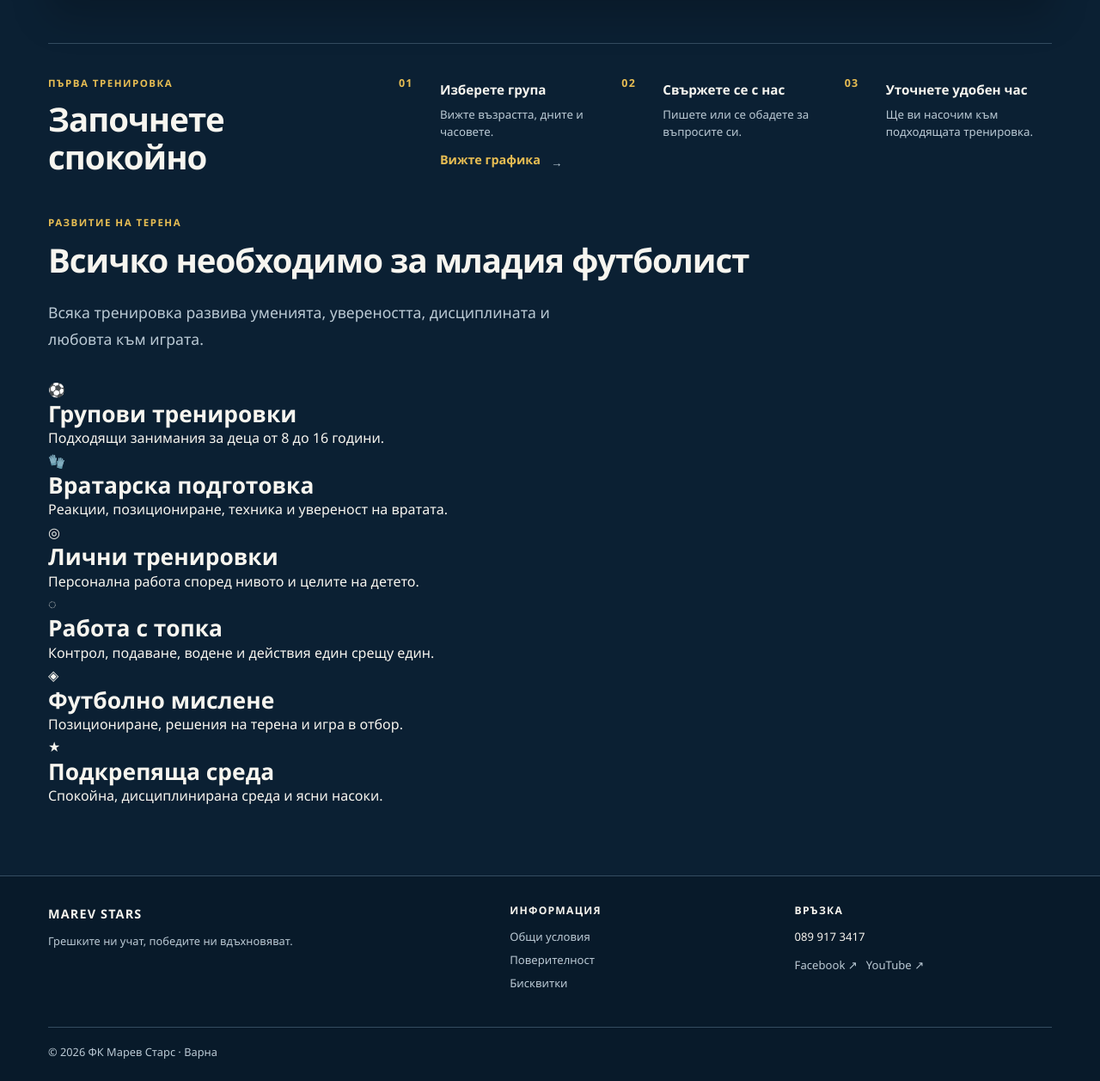
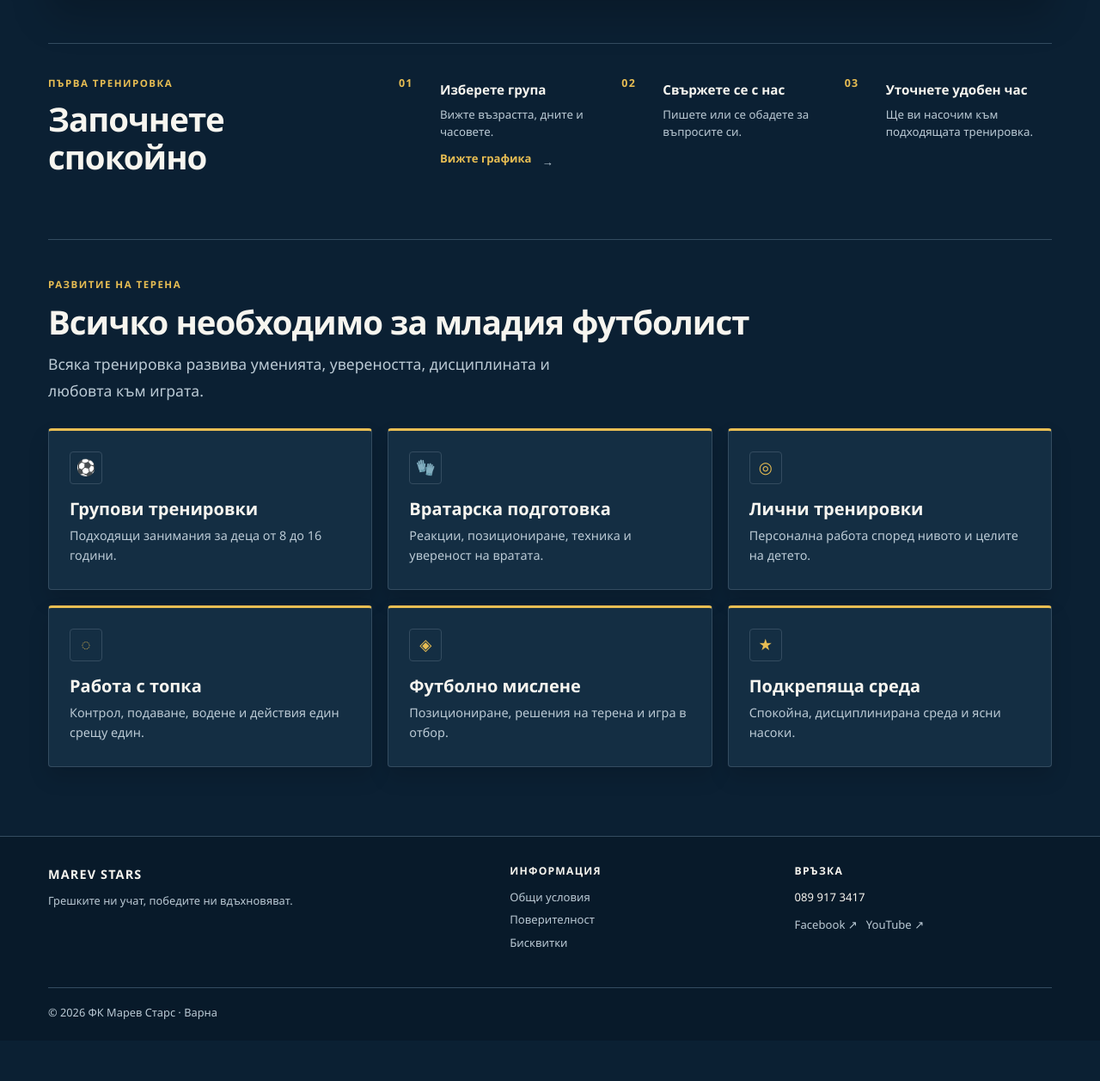
Before and after one commit to martiparty2000/marevstars.com, a Django app: page / in a window 1280 px wide. Shown: the part 804-2061 px from the top of the page at 86% size. After the commit the page ends 1989 px from the top, so only its background shows below. Run offline with Django 5.2, Linux system fonts and the light colour scheme.

Commit message:
Style player development cards on home page

```diff
--- a/team/static/css/club.css
+++ b/team/static/css/club.css
@@ -598,3 +598,15 @@ details p { padding-top: 12px; }
 @media (prefers-reduced-motion:reduce) {
   .support-typing span { animation:none; opacity:.8; }
 }
+
+/* Home page: player development section */
+.first-training-link { margin-top: 8px; min-height: auto; font-size: .82rem; }
+.player-development { margin-top: 38px; padding-top: 42px; border-top: 1px solid var(--line); }
+.player-development .section-heading { margin-bottom: 28px; }
+.player-development .lead { margin-top: 12px; }
+.development-grid { display: grid; grid-template-columns: repeat(3, minmax(0, 1fr)); gap: 18px; }
+.development-card { min-height: 188px; padding: 24px; border: 1px solid var(--line); border-top: 3px solid var(--gold); border-radius: 4px; background: var(--panel); box-shadow: var(--shadow); }
+.development-icon { display: inline-grid; place-items: center; width: 38px; height: 38px; margin-bottom: 17px; border: 1px solid var(--line); border-radius: 4px; color: var(--gold); font-size: 1.15rem; }
+.development-card h3 { margin: 0 0 8px; font-size: 1.25rem; }
+.development-card p { margin: 0; color: var(--muted); font-size: .9rem; line-height: 1.6; }
+@media (max-width: 760px) { .development-grid { grid-template-columns: 1fr; } }
```
